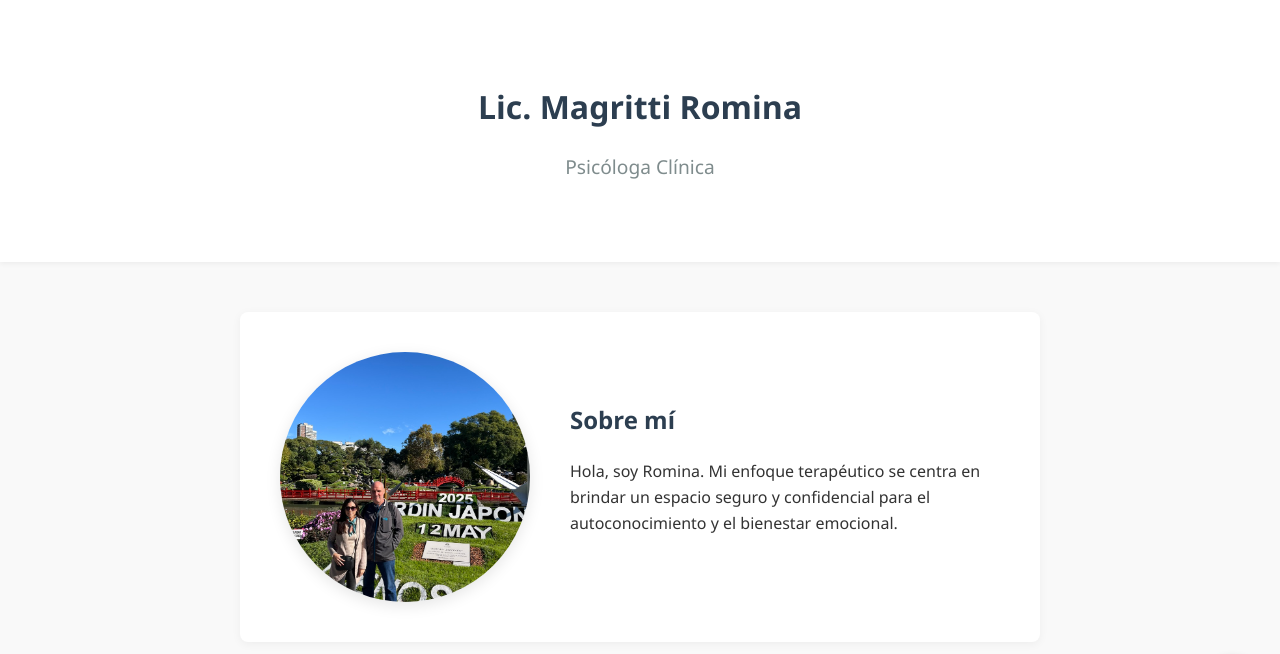
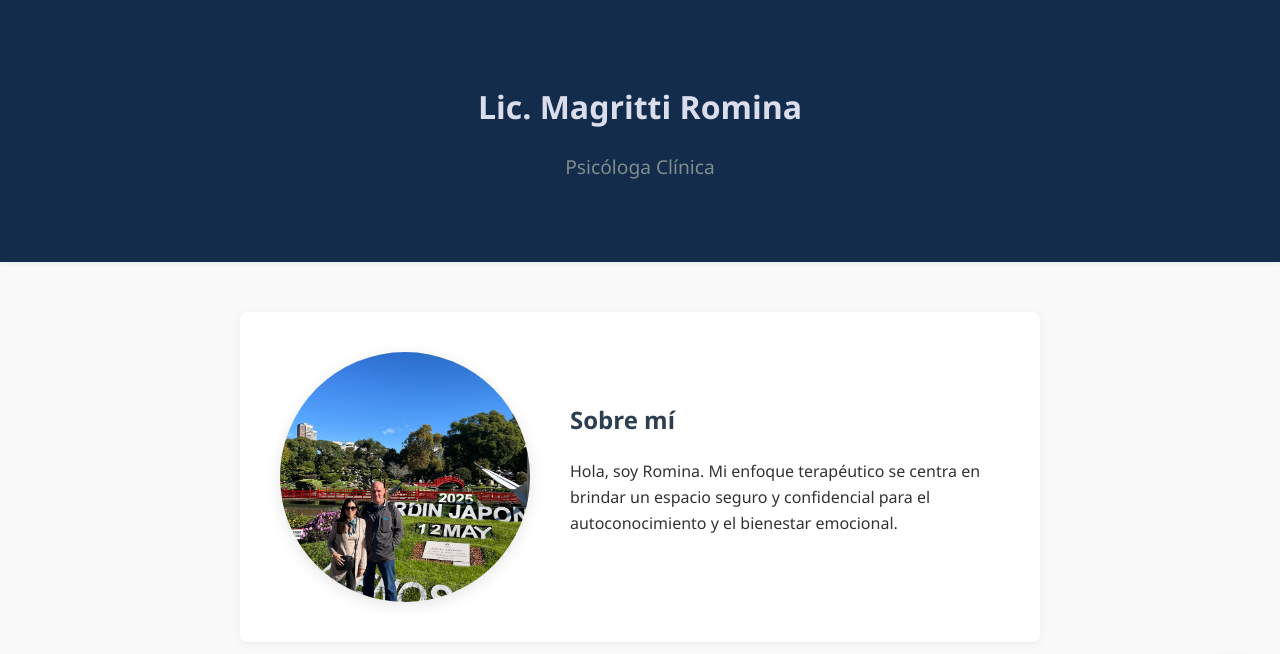
Before and after one commit to florovenza/web-psicologa, a plain HTML site: page index.html in a window 1280 px wide. Shown: the top 654 px of the page. Drawn offline with Linux system fonts and the light colour scheme.

Commit message:
cambio colores

```diff
--- a/style.css
+++ b/style.css
@@ -17,13 +17,13 @@ html {
 
 /* --- Encabezado --- */
 header {
-    background-color: #fff;
+    background-color: #142c4b;
     padding: 40px 20px;
     text-align: center;
     box-shadow: 0 2px 5px rgba(0,0,0,0.05);
 }
 h1 {
-    color: #2c3e50;
+    color: rgb(218, 222, 236);
     margin-bottom: 10px;
 }
 .subtitle {
@@ -217,7 +217,7 @@ button[type="submit"]:hover {
 }
 /* --- Footer --- */
 footer {
-    background-color: #374d63;
+    background-color: #142c4b;
     color: white;
     padding: 20px 0;
     margin-top: 40px;
```
